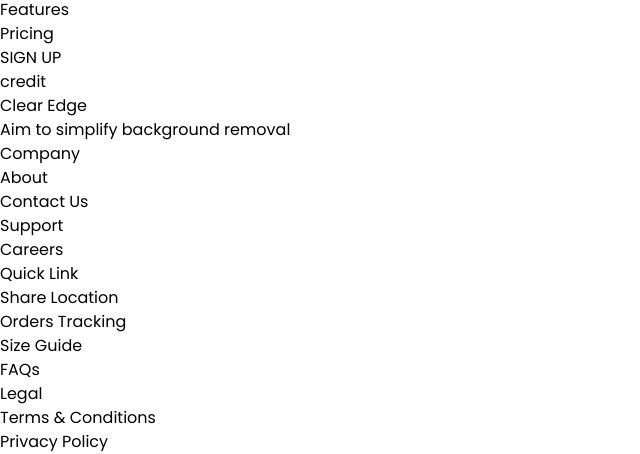
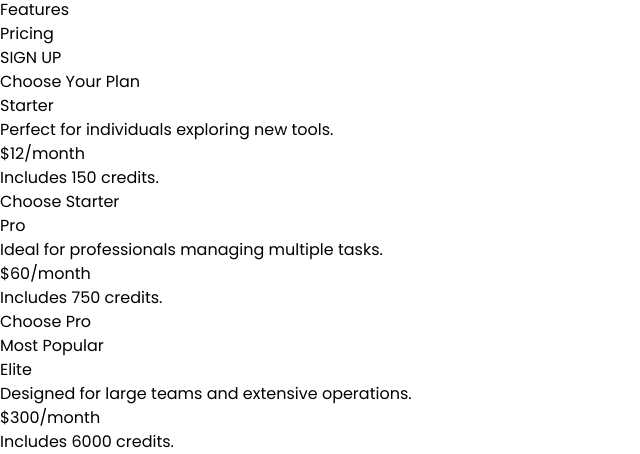
Before and after one commit to dhruv1086k/cleanedge, a React (Vite) app: page /buy in a window 1280 px wide. Shown: the part 350-804 px from the top of the page, without its empty margins (0-640 px from the left). Built offline with nearby package versions, Linux system fonts and the light colour scheme; a web font is replaced by a local one; what ldrs would draw is missing.

Commit message:
add credit page ui

```diff
--- a/src/assets/assets.js
+++ b/src/assets/assets.js
@@ -54,40 +54,23 @@
   credit_icon,
 };
 
-export const testimonialsData = [
+export const creditPlans = [
   {
-    id: 1,
-    text: "I've been using bg.removal for nearly two years, primarily for Instagram, and it has been incredibly user-friendly, making my work much easier.",
-    author: "Richard Nelson",
-    image: profile_img_1,
-    jobTitle: "Web Developer",
+    id: "Starter",
+    price: 12,
+    credits: 150,
+    desc: "Perfect for individuals exploring new tools.",
   },
   {
-    id: 2,
-    text: "I've been using bg.removal for nearly 6 months, I had a fantastic experience. The quality is top-notch. I recommend others to try this app.",
-    author: "Donald Jackman",
-    image: profile_img_2,
-    jobTitle: "UI Deginer",
+    id: "Pro",
+    price: 60,
+    credits: 750,
+    desc: "Ideal for professionals managing multiple tasks.",
+  },
+  {
+    id: "Elite",
+    price: 300,
+    credits: 6000,
+    desc: "Designed for large teams and extensive operations.",
   },
 ];
-
-export const plans = [
-  {
-    id: "Basic",
-    price: 10,
-    credits: 100,
-    desc: "Best for personal use.",
-  },
-  {
-    id: "Advanced",
-    price: 50,
-    credits: 500,
-    desc: "Best for business use.",
-  },
-  {
-    id: "Business",
-    price: 250,
-    credits: 5000,
-    desc: "Best for enterprise use.",
-  },
-];
--- a/src/pages/Buycredit.jsx
+++ b/src/pages/Buycredit.jsx
@@ -1,7 +1,46 @@
+import { creditPlans } from "../assets/assets";
+
 export default function BuyCredit() {
   return (
     <>
-      <div>credit</div>
+      <div className="min-h-[70vh] max-w-6xl mx-auto p-8">
+        <h2 className="text-4xl font-bold text-center mb-10 text-gray-800 pt-[10vh]">
+          Choose Your Plan
+        </h2>
+        <div className="grid md:grid-cols-3 gap-8">
+          {creditPlans.map((plan) => (
+            <div
+              key={plan.id}
+              className="relative bg-white border border-gray-200 rounded-xl p-6 shadow-lg hover:shadow-2xl transition duration-300 transform hover:-translate-y-2"
+            >
+              {/* Badge */}
+              {plan.id === "Elite" && (
+                <div className="absolute top-3 right-3 bg-blue-500 text-white text-xs font-bold px-2 py-1 rounded-full">
+                  Most Popular
+                </div>
+              )}
+
+              <h3 className="text-2xl font-semibold text-gray-800 mb-4">
+                {plan.id}
+              </h3>
+              <p className="text-gray-600 mb-6">{plan.desc}</p>
+              <div className="text-4xl font-bold text-gray-900 mb-4">
+                ${plan.price}
+                <span className="text-lg font-medium text-gray-500">
+                  /month
+                </span>
+              </div>
+              <p className="text-gray-700 mb-8">
+                Includes <span className="font-semibold">{plan.credits}</span>{" "}
+                credits.
+              </p>
+              <button className="w-full py-3 rounded-lg bg-gradient-to-r from-blue-500 to-indigo-600 text-white font-semibold hover:from-blue-600 hover:to-indigo-700 transition duration-300">
+                Choose {plan.id}
+              </button>
+            </div>
+          ))}
+        </div>
+      </div>
     </>
   );
 }
```
